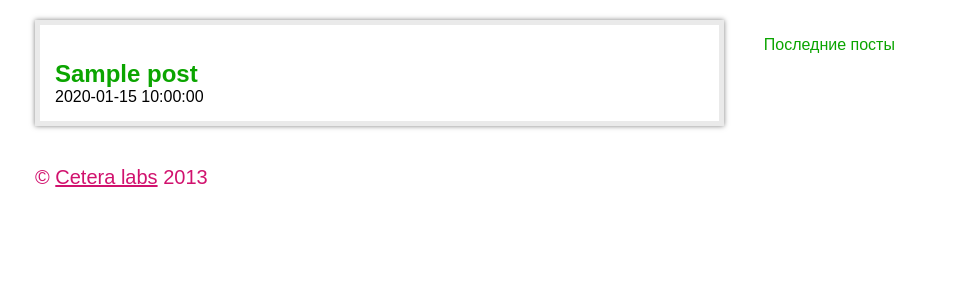
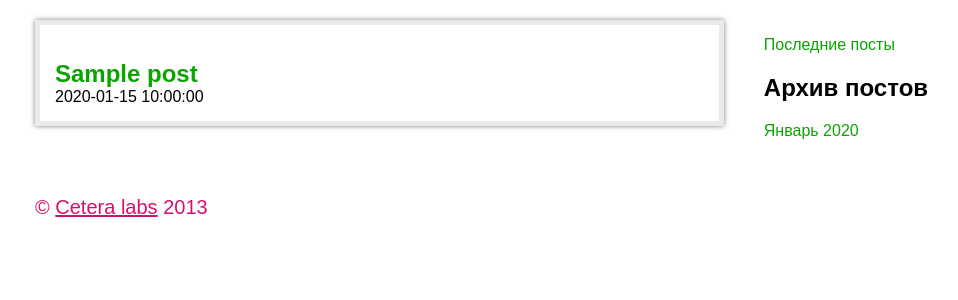
Before and after one commit to Chichavl/blog, a PHP site: page /?page=1 in a window 1280 px wide. Shown: the part 120-420 px from the top of the page, without its empty margins (113-1071 px from the left). Run offline with PHP 8.4, Linux system fonts and the light colour scheme; tables that the repository leaves empty hold one stand-in row (values such as "Sample post").

Commit message:
Архив постов

```diff
--- a/www/Post.php
+++ b/www/Post.php
@@ -71,7 +71,7 @@ class Post extends DB
       ($where ? ' WHERE ' . $where : '') .
       ($order ? ' ORDER BY ' . $order : '') . ' ' .
       ($limit ? ' LIMIT ' . ($offset ? $offset . ', ' . $limit : $limit) : '') // LIMIT 10;  LIMIT 50, 10
-      );
+    );
 
     if(!$res)
       return $return;
@@ -91,4 +91,23 @@ class Post extends DB
 
     return false;
   }
+
+
+  public function getArchive()
+  {
+    $monthNames = array(1 => 'Январь', 2 => 'Февраль', 3 => 'Март', 4 => 'Апрель', 5 => 'Май', 6 => 'Июнь', 7 => 'Июль', 8 => 'Август', 9 => 'Сентябрь', 10 => 'Октябрь', 11 => 'Ноябрь', 12 => 'Декабрь');
+
+    // получить все года и месяца, за которые есть посты
+    $archiveList = $this->select('SELECT DATE_FORMAT(date, "%Y") year, DATE_FORMAT(date, "%c") month from post group by year, month ORDER BY year desc, month desc');
+    if(!empty($archiveList))
+    {
+      foreach($archiveList as $k => $item)
+      {
+        $archiveList[$k]['month_name'] = $monthNames[$item['month']];
+      }
+
+    }
+
+    return $archiveList;
+  }
 }
--- /dev/null
+++ b/www/archive.php
@@ -0,0 +1,4 @@
+<?php
+ /**
+  * архив постов по месяцам
+  */
--- a/www/includes/style.css
+++ b/www/includes/style.css
@@ -80,3 +80,7 @@ div.ok {
 article div h2 {
   margin-bottom: 0;
 }
+
+aside h2 {
+  padding-left: 40px;
+}
--- a/www/index.php
+++ b/www/index.php
@@ -12,6 +12,8 @@ $page = ($_GET['page'] - 1) * $GLOBALS['config']['post']['per_page'];
 
 $post = new Post;
 $posts = $post->GetList('*', '', 'id DESC', $GLOBALS['config']['post']['per_page'], $page);
+
+$postArchive = $post->getArchive();
 
 
 ?><!doctype html>
@@ -45,6 +47,23 @@ $posts = $post->GetList('*', '', 'id DESC', $GLOBALS['config']['post']['per_page
       <ul>
         <li><a href="/">Последние посты</a></li>
       </ul>
+
+      <?php
+        if(!empty($postArchive))
+        {
+          ?>
+          <h2>Архив постов</h2>
+          <ul>
+            <?php
+            foreach($postArchive as $archiveItem)
+            {
+              ?><li><a href="archive.php?year=<?=$archiveItem['year'];?>&month=<?=$archiveItem['month'];?>"><?=$archiveItem['month_name'];?> <?=$archiveItem['year'];?></a></li><?
+            }
+            ?>
+          </ul>
+          <?
+        }
+      ?>
     </nav>
   </aside>
 </section>
```
